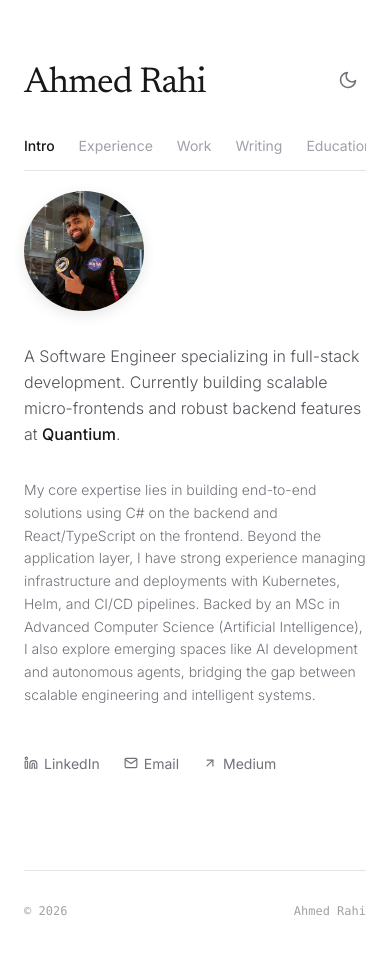
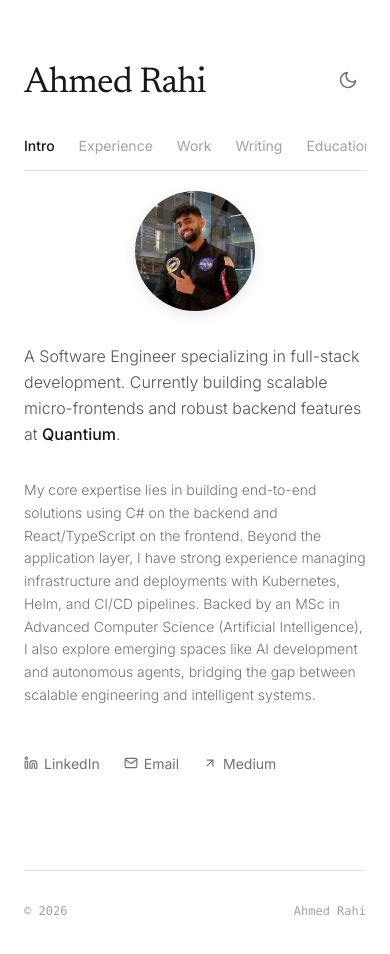
Before and after one commit to Arahi20/portfolio, a React (Vite) app: page / in a window 390 px wide. Shown: the top 954 px of the page. Built offline with nearby package versions, Linux system fonts and the light colour scheme.

Commit message:
feat(alignment) aligning profile picture on mobile devices

```diff
--- a/src/components/ProfilePicture.module.css
+++ b/src/components/ProfilePicture.module.css
@@ -5,12 +5,14 @@
   overflow: hidden;
   flex-shrink: 0;
   box-shadow: 0 4px 14px 0 rgba(0, 0, 0, 0.1);
+  align-self: center;
 }
 
 @media (min-width: 640px) {
   .imageContainer {
     width: 160px;
     height: 160px;
+    align-self: flex-start;
   }
 }
 
```
